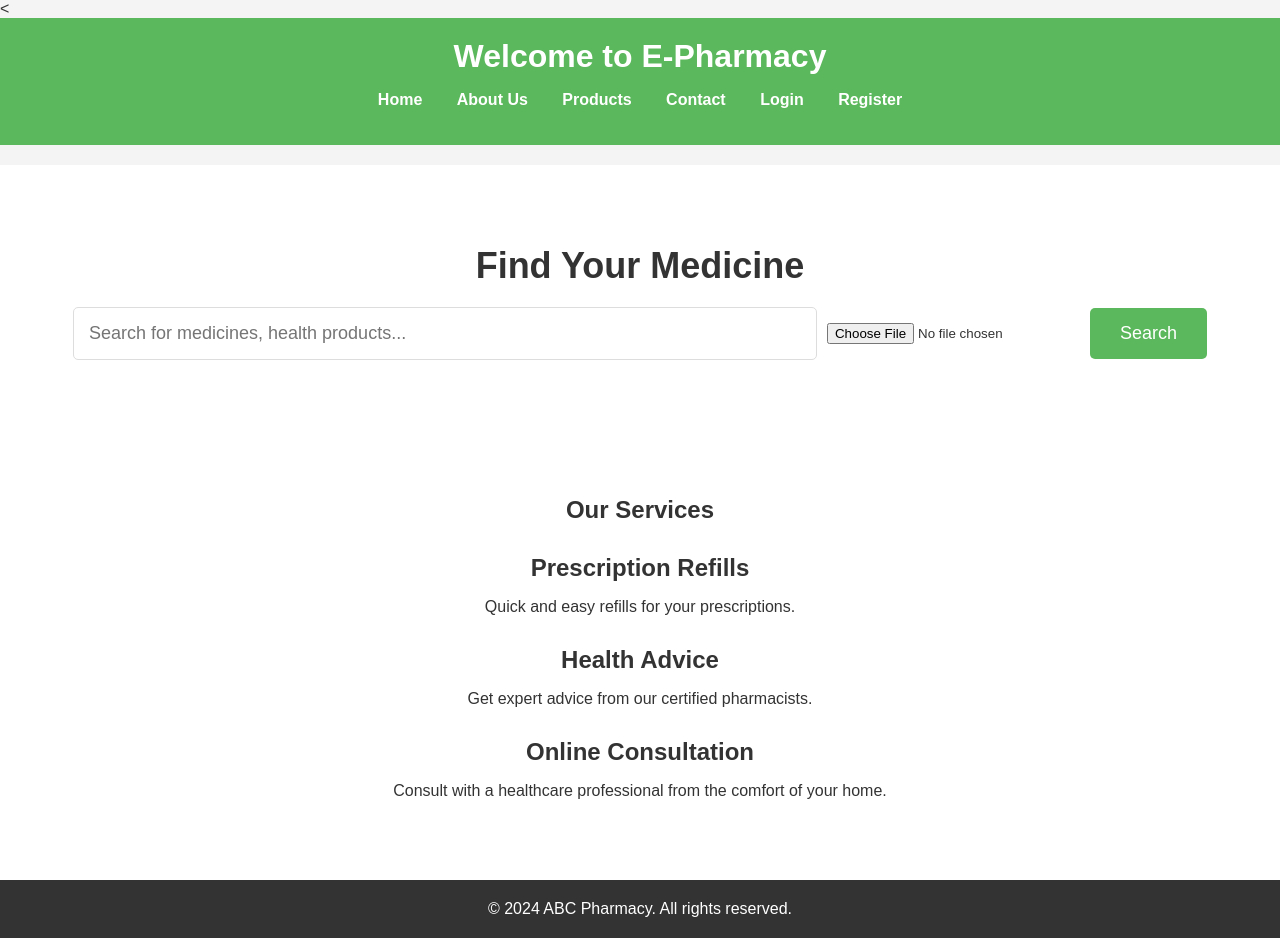
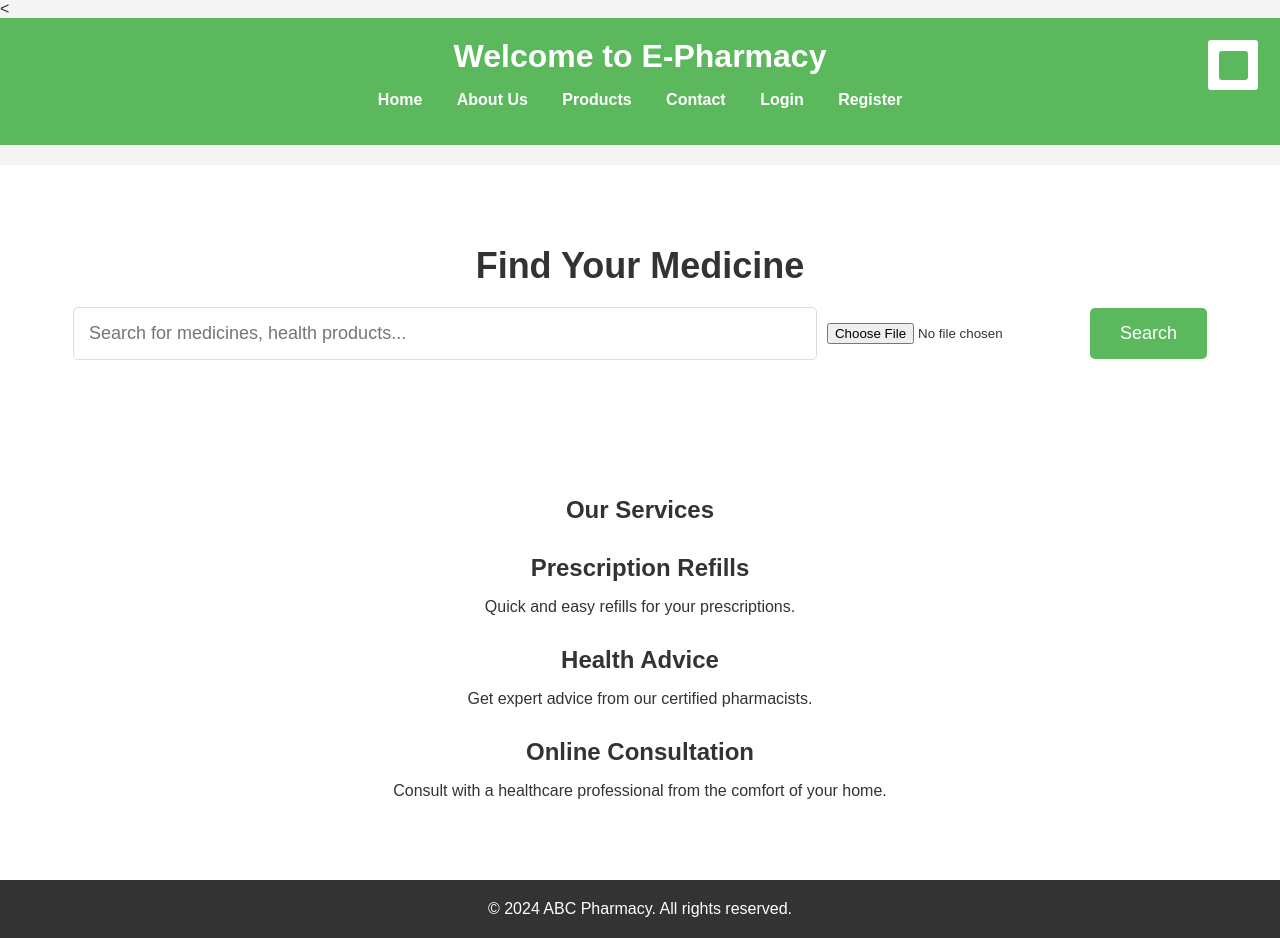
Before and after one commit to Dpstroke/E-pharma, a plain HTML site: page Homepage.html in a window 1280 px wide. Drawn offline with Linux system fonts and the light colour scheme.

Commit message:
homestyle.css

```diff
--- a/homestyle.css
+++ b/homestyle.css
@@ -8,8 +8,9 @@ body {
 
 header {
     background-color: #5cb85c;
-    padding: 20px 0;
+    padding: 20px 0; /* Adjust padding for header */
     color: white;
+    position: relative; /* Allow absolute positioning of child elements */
 }
 
 header h1 {
@@ -121,3 +122,64 @@ footer {
 footer p {
     margin: 0;
 }
+
+/* Styles for the cart logo */
+.cart-logo {
+    position: absolute; /* Position it absolutely */
+    top: 20px; /* Distance from the top */
+    right: 20px; /* Distance from the right */
+    width: 50px; /* Width of the cart icon */
+    height: 50px; /* Height of the cart icon */
+    background-color: white; /* Background color for visibility */
+    border-radius: 5px; /* Rounded corners */
+    display: flex; /* Flexbox for centering */
+    justify-content: center; /* Center horizontally */
+    align-items: center; /* Center vertically */
+    cursor: pointer; /* Change cursor to pointer on hover */
+    border: 2px solid #5cb85c; /* Border to match the theme */
+}
+
+/* Create the cart icon using pseudo-elements */
+.cart-logo::before {
+    content: '';
+    width: 25px; /* Width of the cart */
+    height: 25px; /* Height of the cart */
+    border: 2px solid #5cb85c; /* Cart border color */
+    border-radius: 3px; /* Slightly rounded corners for the cart */
+    position: relative; /* Positioning context for inner elements */
+    background: #5cb85c; /* Fill color for the cart */
+}
+
+.cart-logo::after {
+    content: ''; /* Create a pseudo-element for cart handle */
+    width: 10px; /* Width of the handle */
+    height: 10px; /* Height of the handle */
+    background-color: white; /* Color for the handle */
+    position: absolute; /* Absolute positioning */
+    top: -5px; /* Position above the cart */
+    left: 50%; /* Center horizontally */
+    transform: translateX(-50%); /* Adjust for centering */
+}
+
+/* Add a wheel effect */
+.cart-logo::after {
+    content: '';
+    position: absolute;
+    bottom: 0;
+    left: 5px; /* Left wheel */
+    width: 5px;
+    height: 5px;
+    border-radius: 50%;
+    background: #5cb85c;
+}
+
+.cart-logo::after {
+    content: '';
+    position: absolute;
+    bottom: 0;
+    right: 5px; /* Right wheel */
+    width: 5px;
+    height: 5px;
+    border-radius: 50%;
+    background: #5cb85c;
+}
```
